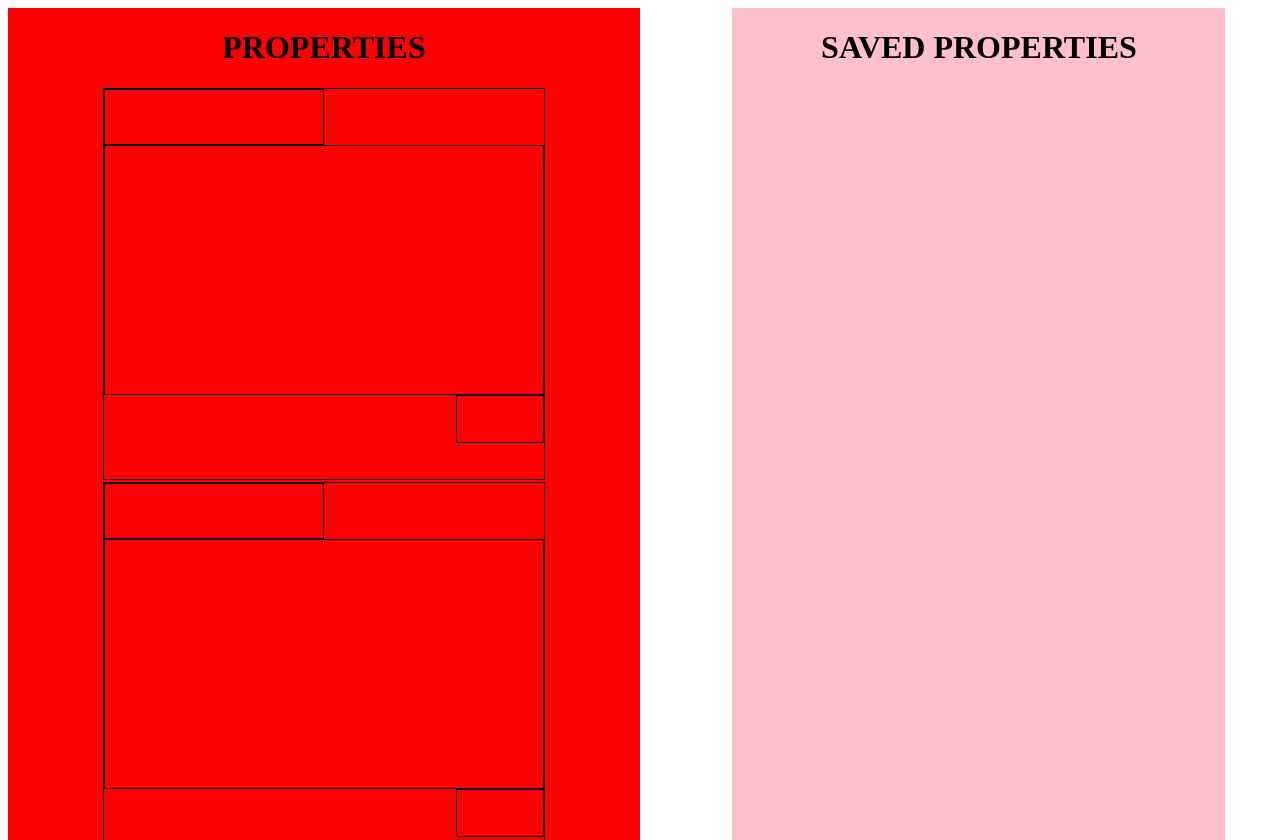
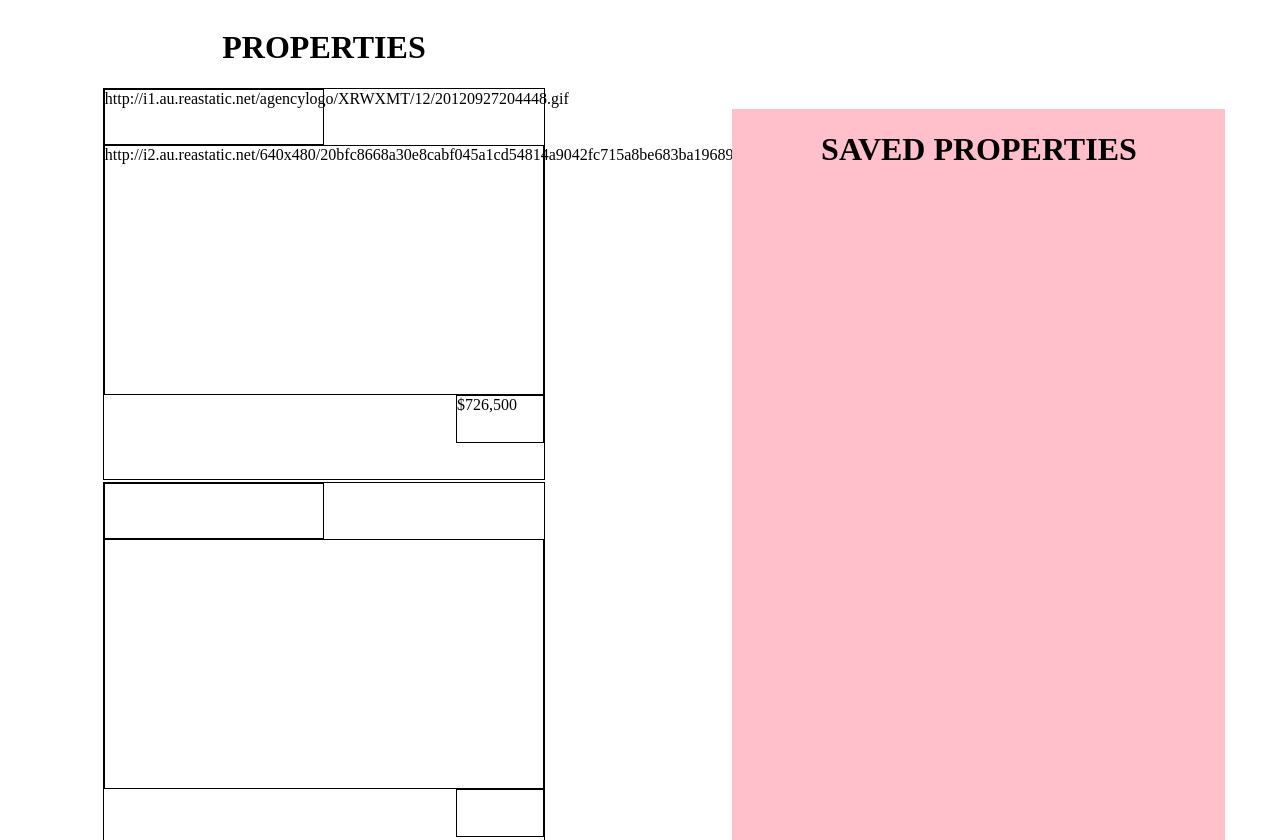
Before and after one commit to martinaricci/REA_UI_developer_test, a plain HTML site: page index.html in a window 1280 px wide. Shown: the top 840 px of the page. Drawn offline with Linux system fonts and the light colour scheme.

Commit message:
displaying price, logo url and main image url. Still trying to understand how to show the actual image only

```diff
--- a/app.js
+++ b/app.js
@@ -52,3 +52,18 @@ var data = {
             }
         ]
 }
+
+// var $logo1si= document.querySelector('.logo1');
+
+// var logo1 = $("<img>");
+// logo1.attr("src", data.results[0].agency.logo);
+
+// $logo1si.append(logo1);
+
+var logo1 = document.querySelector('.logo1');
+var image1 = document.querySelector('.image1')
+var price1 = document.querySelector('.price1');
+
+logo1.innerHTML = data.results[0].agency.logo;
+image1.innerHTML = data.results[0].mainImage;
+price1.innerHTML = data.results[0].price;
--- a/index.html
+++ b/index.html
@@ -11,7 +11,7 @@
     <div class="properties">
             <h1>PROPERTIES</h1>
         <div class="card1">
-            <div class="logo1"></div>
+            <div class="logo1"><img src="" alt=""></div>
             <div class="image1"></div>
             <div class="price1"></div>
         </div>
--- a/style.css
+++ b/style.css
@@ -3,7 +3,7 @@
 }
 
 .properties {
-    background-color: red;
+    /* background-color: red; */
     width: 50%;
     height: 170vh;
     margin-right: 7%;
```
